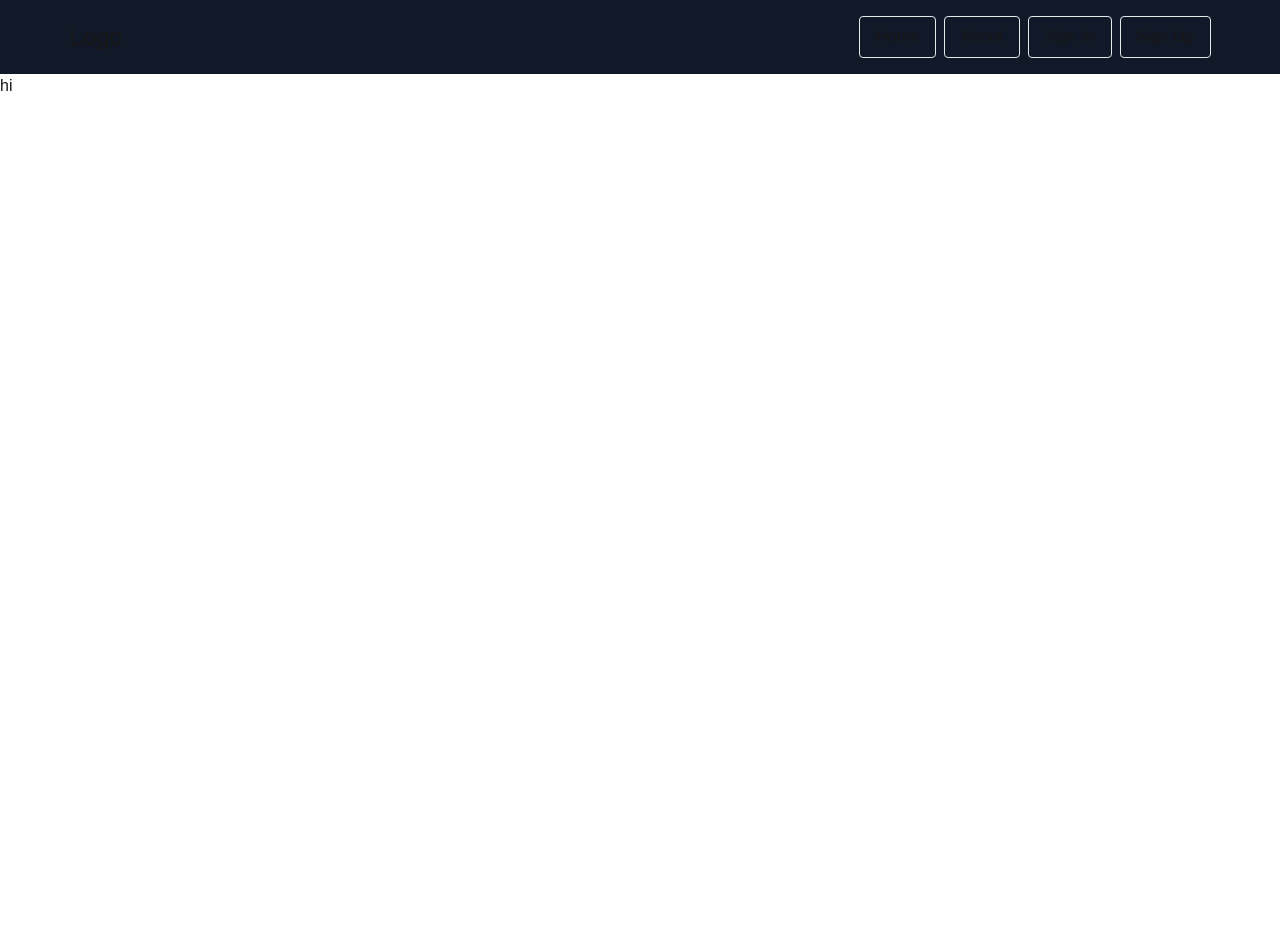
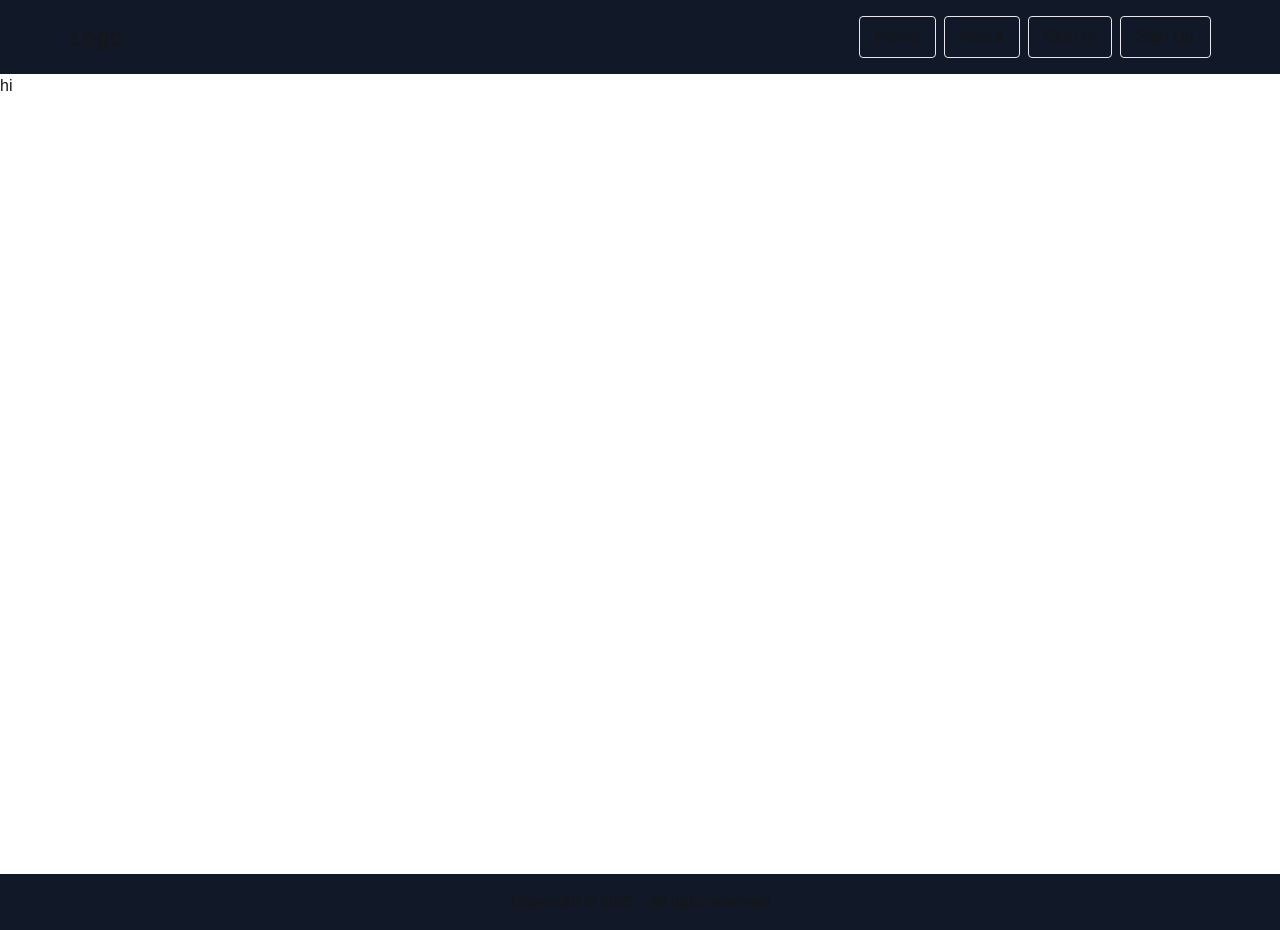
Before and after one commit to saruwar11/next.js-project2, a Next.js app: page / in a window 1280 px wide. Before the commit the page ends 874 px from the top, so only its background shows below. Built offline with nearby package versions, Linux system fonts and the light colour scheme; no server answers.

Commit message:
create footer

```diff
--- a/src/app/layout.js
+++ b/src/app/layout.js
@@ -1,6 +1,7 @@
 import { Geist, Geist_Mono } from "next/font/google";
 import "./globals.css";
 import Navbar from "@/components/Navbar";
+import Footer from "@/components/Footer";
 
 const geistSans = Geist({
   variable: "--font-geist-sans",
@@ -25,6 +26,7 @@ export default function RootLayout({ children }) {
       >
         <Navbar></Navbar>
         <div className="min-h-screen">{children}</div>
+        <Footer></Footer>
       </body>
     </html>
   );
```
